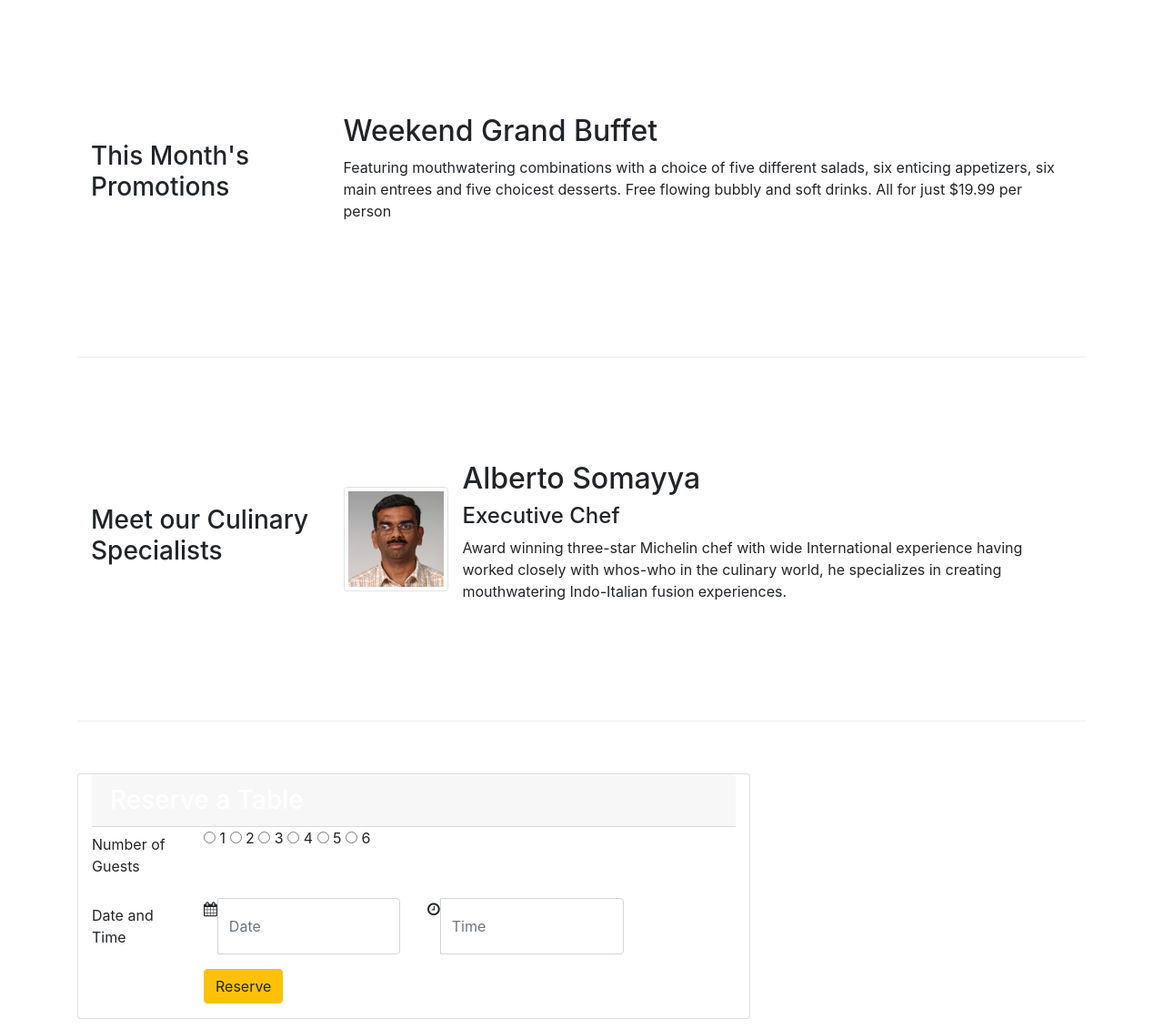
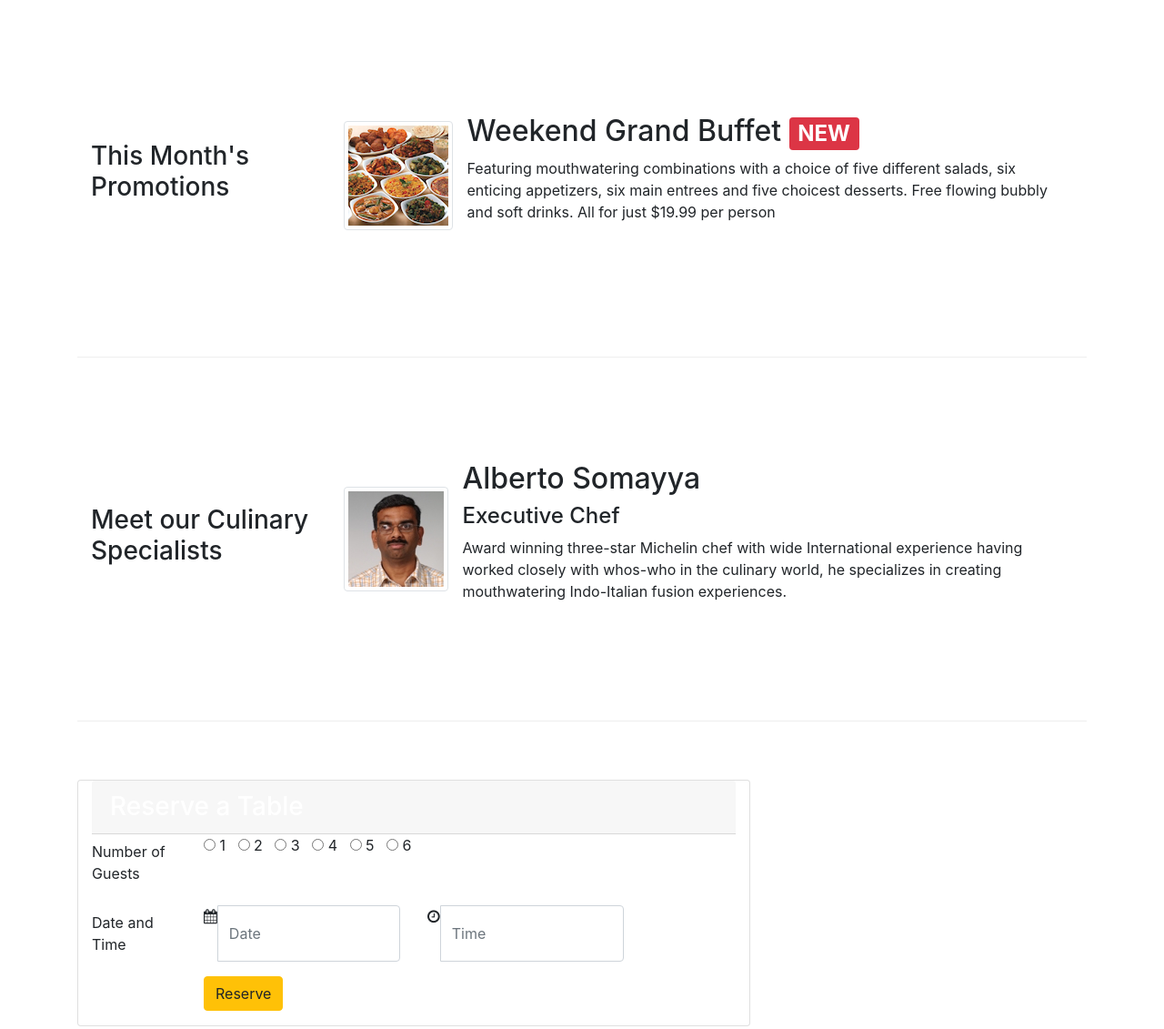
Before and after one commit to wangyingmm/Bootstrap4, a website: page index.html in a window 1280 px wide. Shown: the part 720-1851 px from the top of the page at 91% size. Drawn offline with nearby package versions, Linux system fonts and the light colour scheme.

Commit message:
assignment-2-bootstrap-css-components-task2

```diff
--- a/index.html
+++ b/index.html
@@ -86,11 +86,16 @@
             <div class="col-sm-4 col-md-3">
                 <h3>This Month's Promotions</h3>
             </div>
-            <div class="col-sm col-md">
-                <h2>Weekend Grand Buffet</h2>
-                <p>Featuring mouthwatering combinations with a choice of five different salads, six enticing appetizers, six
-                    main entrees and five choicest desserts. Free flowing bubbly and soft drinks. All for just $19.99 per
-                    person </p>
+            <div class="col-sm col-md media">
+                <img class="d-flex mr-3 img-thumbnail align-self-center" src="img/buffet.png" alt="Uthappizza">
+                <div class="media-body">
+                    <h2 class="mt-0">Weekend Grand Buffet
+                        <span class="badge badge-danger">NEW</span>
+                    </h2>
+                    <p>Featuring mouthwatering combinations with a choice of five different salads, six enticing appetizers,
+                        six main entrees and five choicest desserts. Free flowing bubbly and soft drinks. All for just $19.99
+                        per person </p>
+                </div>
             </div>
         </div>
 
@@ -120,19 +125,19 @@
                     <form>
                         <div class="form-group row">
                             <label class="col-md-2 col-form-label">Number of Guests</label>
-                            <div class="col-md-10" id="guestNumber">
-                                <label class="radio-inline">
-                                    <input type="radio" name="optradio"> 1</label>
-                                <label class="radio-inline">
-                                    <input type="radio" name="optradio"> 2</label>
-                                <label class="radio-inline">
-                                    <input type="radio" name="optradio"> 3</label>
-                                <label class="radio-inline">
-                                    <input type="radio" name="optradio"> 4</label>
-                                <label class="radio-inline">
-                                    <input type="radio" name="optradio"> 5</label>
-                                <label class="radio-inline">
-                                    <input type="radio" name="optradio"> 6</label>
+                            <div class="col-md-10">
+                                <label>
+                                    <input type="radio" name="optradio"> 1&nbsp&nbsp</label>
+                                <label>
+                                    <input type="radio" name="optradio"> 2&nbsp&nbsp</label>
+                                <label>
+                                    <input type="radio" name="optradio"> 3&nbsp&nbsp</label>
+                                <label>
+                                    <input type="radio" name="optradio"> 4&nbsp&nbsp</label>
+                                <label>
+                                    <input type="radio" name="optradio"> 5&nbsp&nbsp</label>
+                                <label>
+                                    <input type="radio" name="optradio"> 6&nbsp&nbsp</label>
                             </div>
                         </div>
                         <div class="form-group row">
@@ -157,10 +162,6 @@
                         </div>
                     </form>
                 </div>
-            </div>
-
-            <div class="col-12 col-md-9">
-
             </div>
         </div>
     </div>
```
